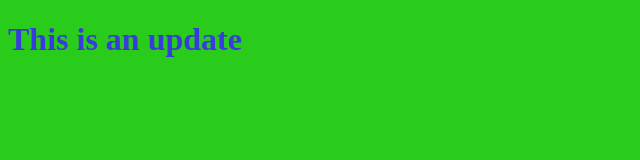
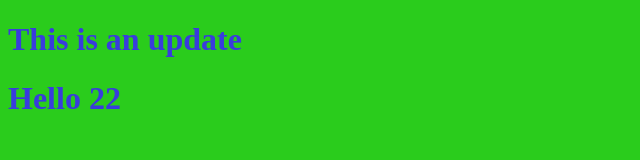
Before and after one commit to MohamedElG3hary/myproject, a plain HTML site: page index.html in a window 1280 px wide. Shown: the whole page, without its empty margins (0-640 px from the left). Drawn offline with Linux system fonts and the light colour scheme.

Commit message:
edit html 2

```diff
--- a/index.html
+++ b/index.html
@@ -9,6 +9,7 @@
 <body>
 
     <h1>This is an update</h1>
+    <h1>Hello 22</h1>
 
 
     <script src="app.js"></script>
```
